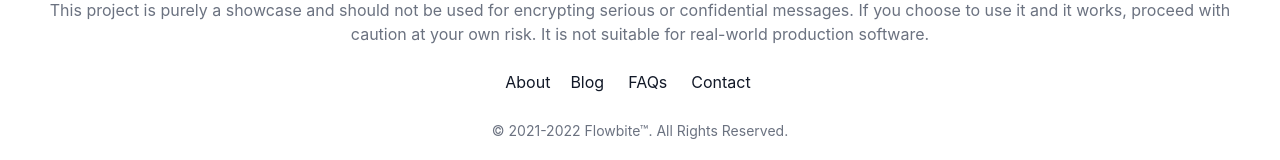
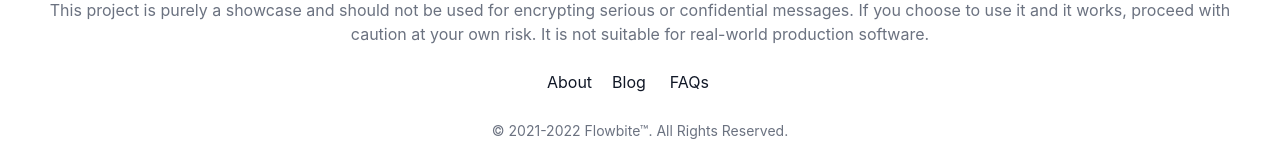
Before and after one commit to LohremYpsum/encrypted-message-app, a Next.js app: page / in a window 1280 px wide. Shown: the part 1516-1676 px from the top of the page. Built offline with nearby package versions, Linux system fonts and the light colour scheme.

Commit message:
Added Link to Footer-Component

```diff
--- a/components/Footer.js
+++ b/components/Footer.js
@@ -1,3 +1,4 @@
+import Link from 'next/link';
 import React, { useState } from 'react';
 import Logo from './Logo';
 import Modal from './Modal';
@@ -5,7 +6,6 @@ import Modal from './Modal';
 
 const Footer = () => {
     const [isModalOpen, setIsModalOpen] = useState(false);
-
 
     const openModal = () => {
       setIsModalOpen(true);
@@ -56,14 +56,12 @@ const Footer = () => {
             </Modal>
           </li>
           <li>
-              <a href="/blog" class="mr-4 hover:underline md:mr-6">Blog</a>
+            <Link href="/blog" className="mr-4 hover:underline md:mr-6">Blog</Link>
           </li>
           <li>
-              <a href="#" class="mr-4 hover:underline md:mr-6">FAQs</a>
+            <Link href="/#" className="mr-4 hover:underline md:mr-6">FAQs</Link>
           </li>
-          <li>
-              <a href="#" class="mr-4 hover:underline md:mr-6">Contact</a>
-          </li>
+
       </ul>
       <span class="text-sm text-gray-500 sm:text-center dark:text-gray-400">© 2021-2022 <a href="#" class="hover:underline">Flowbite™</a>. All Rights Reserved.</span>
   </div>
```
Also changed, not shown: pages/blog.js (+2 -16 lines).
